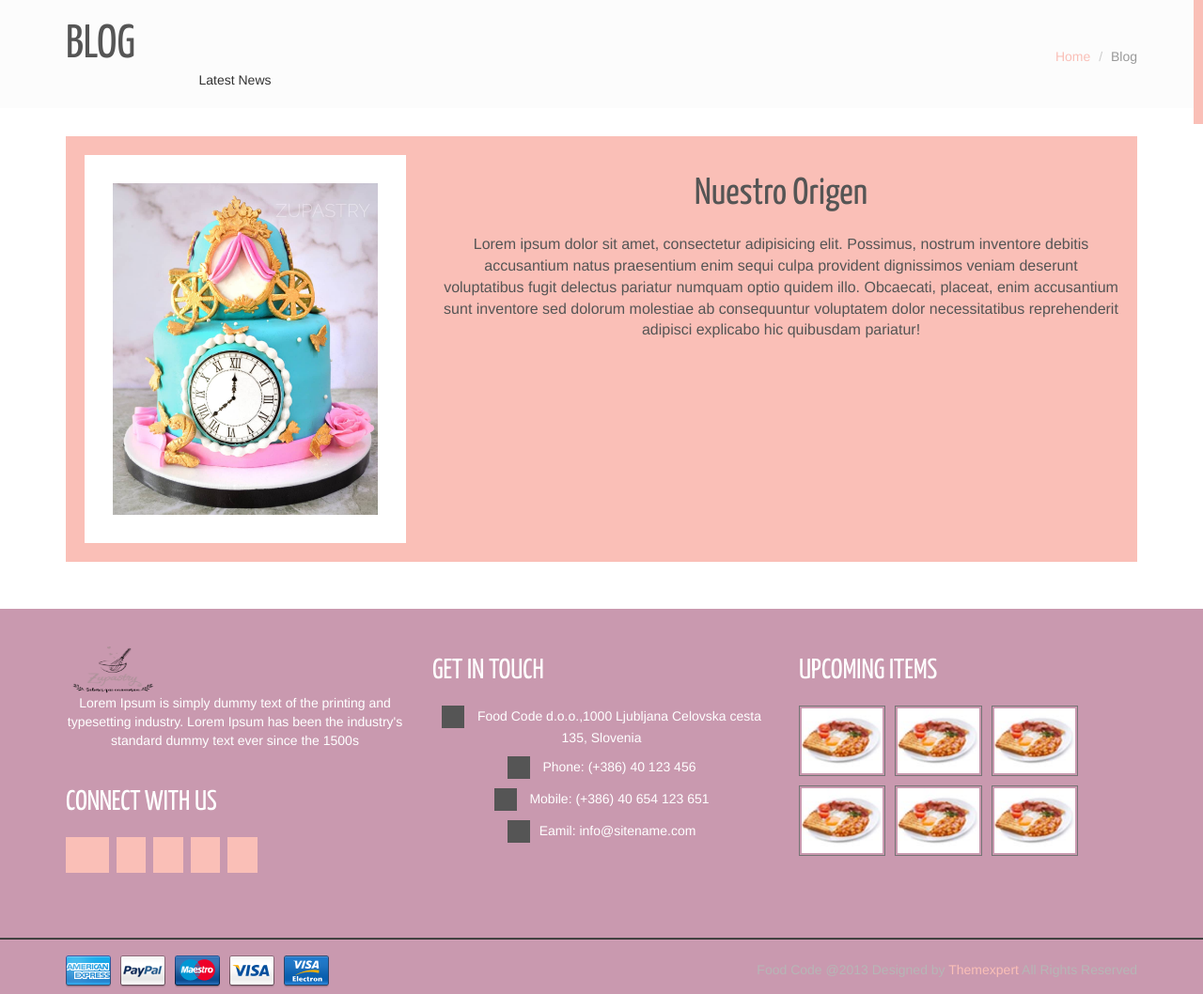
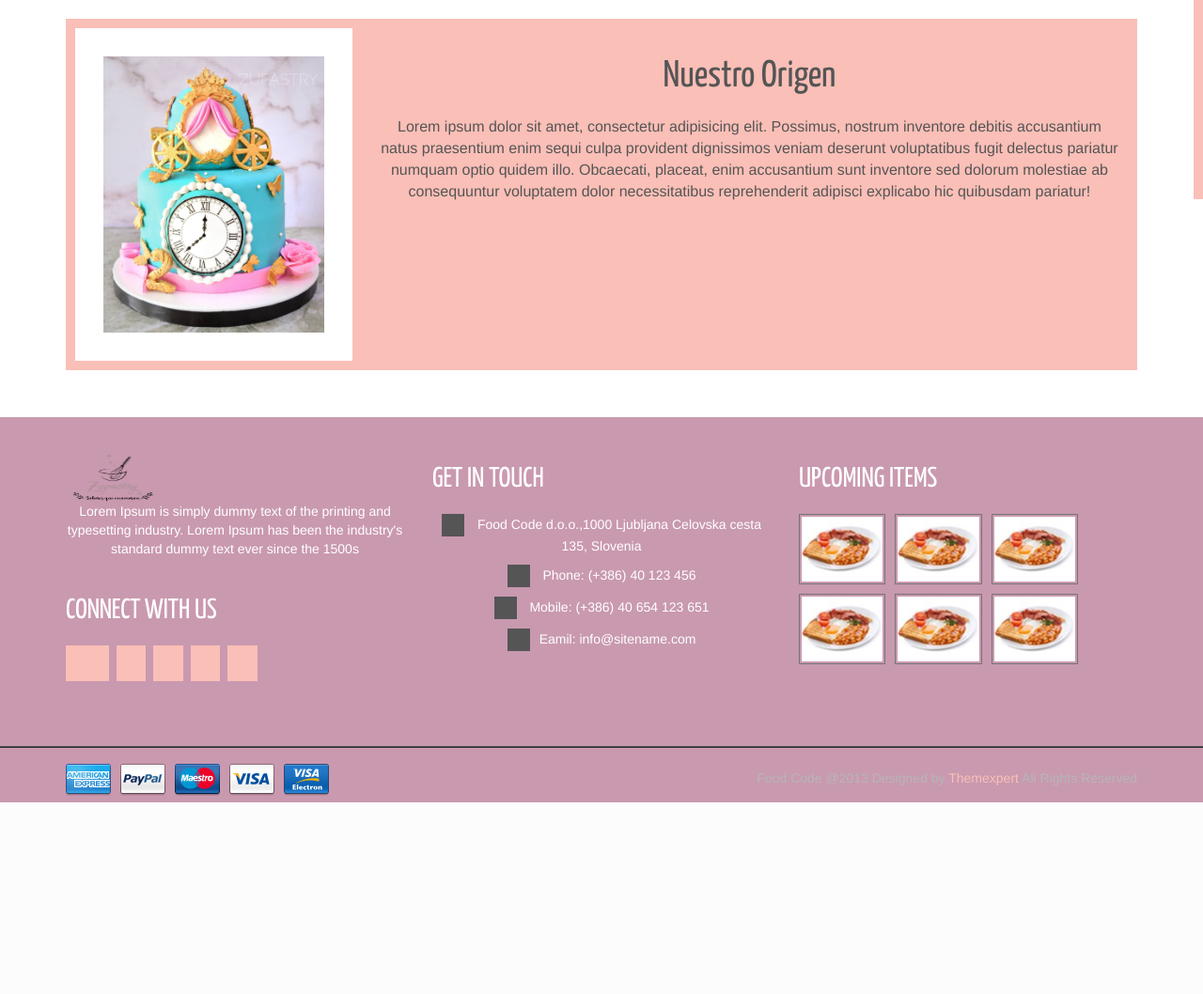
Before and after one commit to Homarzx/ProyectoDAWS, a PHP site: page /quienes-somos.html in a window 1280 px wide. Shown: the part 329-1387 px from the top of the page at 94% size. After the commit the page ends 1183 px from the top, so only its background shows below. Run offline with PHP 8.4, Linux system fonts and the light colour scheme; some web fonts are replaced.

Commit message:
arreglos quienes somos

```diff
--- a/food-code/themes/food-code/css/style.css
+++ b/food-code/themes/food-code/css/style.css
@@ -1222,6 +1222,8 @@ footer .block span {
     flex-direction: column;
 }
 
+}
+
 
 
 
@@ -1279,7 +1281,7 @@ footer .block span {
 .top-catagori-heading {
 	margin-top: 0;
 }
-}/* --Algo raro---*/
+/* --Algo raro---*/
 
 /*	Quienes somos.......
     ==================================================*/
@@ -1288,9 +1290,12 @@ footer .block span {
 	background-color: #fabfb7;
 }
 .somos-box img {
-		width: 30%;
+		width: 100%;
 		border: 30px solid #fff;
-		margin: 20px;
+
+}
+.somos-img-box{
+	margin:10px;
 }
 .somos-post-body {
     padding: 20px;
--- a/food-code/themes/food-code/quienes-somos.html
+++ b/food-code/themes/food-code/quienes-somos.html
@@ -191,28 +191,6 @@
 	</nav>	<!-- End of /.nav -->
 
 
-
-	<!-- Breadcrumbs Start
-    ================================================== -->
-
-	<section id="topic-header">
-		<div class="container">
-			<div class="row">
-				<div class="col-md-4">
-					<h1>BLOG</h1>
-					<p>Latest News</p>
-				</div>	<!-- End of /.col-md-4 -->
-				<div class="col-md-8 hidden-xs">
-					<ol class="breadcrumb pull-right">
-					  	<li><a href="#">Home</a></li>
-					  	<li class="active">Blog</li>
-					</ol>
-				</div>	<!-- End of /.col-md-8 -->
-			</div>	<!-- End of /.row -->
-		</div>	<!-- End of /.container -->
-	</section>	<!-- End of /#Topic-header -->
-
-
 	<section id="blog">
 		<div class="container">
 			<div class="row">
@@ -228,8 +206,10 @@
 							</span>
 					</div-->
                     <div class="somos-box">
+						<div class="somos-img-box">
 
                         <img src="images/postre3.jpg" alt="">
+						</div>
 
                         <div class="somos-post-body clearfix">
 
```
